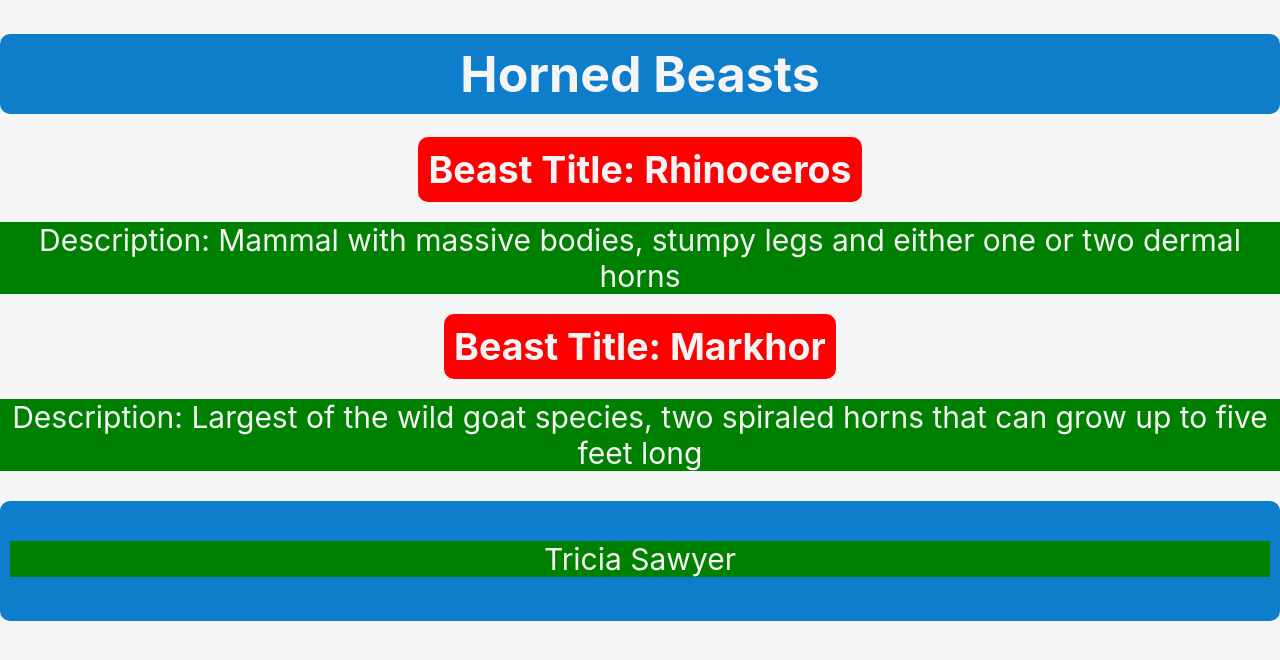
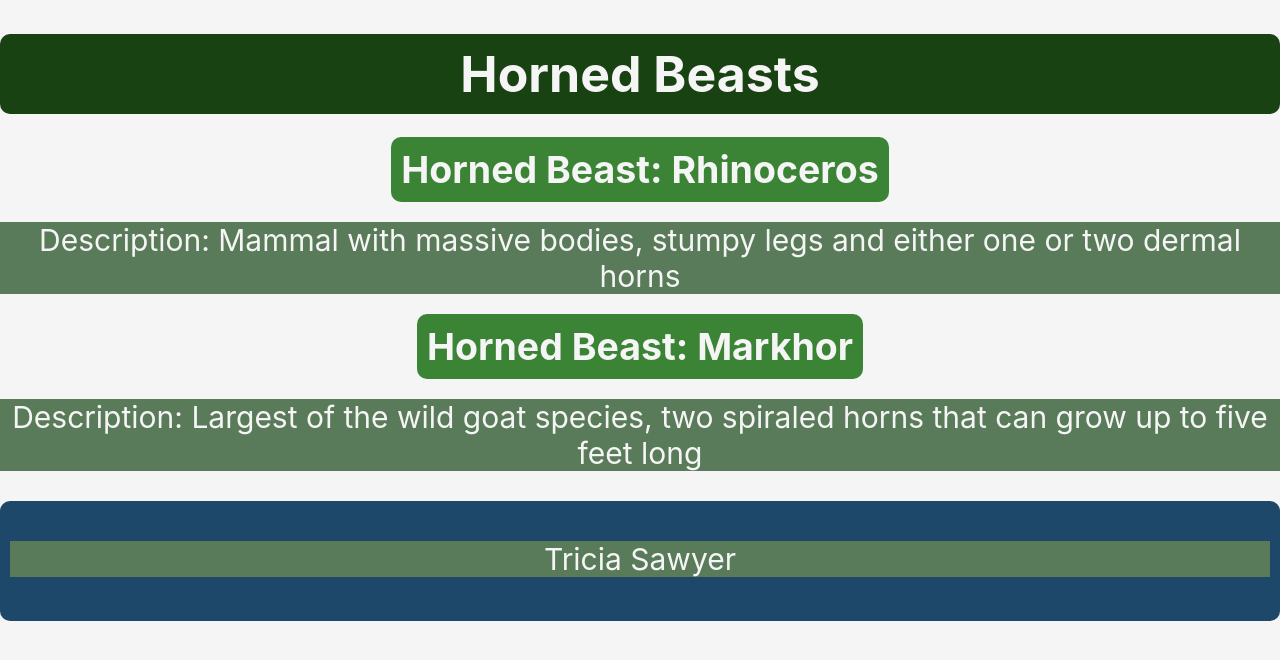
Before and after one commit to triciasawyer/horned-beast, a React (Create React App) app: page / in a window 1280 px wide. Shown: the top 660 px of the page. Built offline with nearby package versions, Linux system fonts and the light colour scheme.

Commit message:
edit css

```diff
--- a/src/App.css
+++ b/src/App.css
@@ -5,23 +5,23 @@ body {
   color: whitesmoke;
 }
 h2, h3 {
-  background-color: red;
+  background-color: rgb(60, 132, 53);
   border-radius: 10px;
   display: inline;
   padding: 10px;
 }
 p {
   font-size: 30px;
-  background-color: green;
+  background-color: rgb(89, 123, 89);
 }
 
 h1 {
-  background-color: rgb(14, 125, 203);
+  background-color: rgb(25, 66, 18);
   border-radius: 10px;
   padding: 10px;
 }
 footer {
-  background-color: rgb(14, 125, 203);
+  background-color: rgb(29, 72, 105);
   border-radius: 10px;
   padding: 10px;
   height: 100px;
--- a/src/Beast.js
+++ b/src/Beast.js
@@ -7,7 +7,7 @@ class Beast extends React.Component {
             <>
                 {/*<img src={this.props.image_url}/>*/}
                 <article>
-                    <h2>Beast Title: {this.props.title}</h2>
+                    <h2>Horned Beast: {this.props.title}</h2>
                     {/* <h3>Image:</h3> */}
                     <p>Description: {this.props.description}</p>
                 </article>
```
